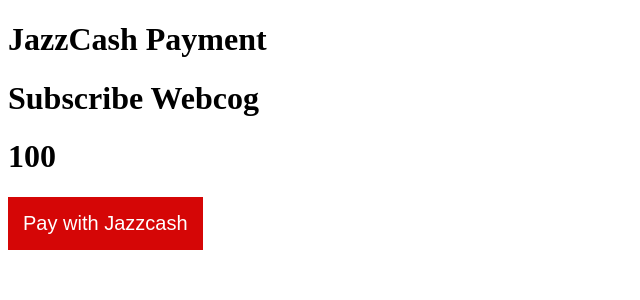
After one commit to faseeh1279/FoodVoyage, a Django app: page /add-to-cart/payment/ in a window 1280 px wide. The commit adds this page. Shown: the top 300 px of the page, without its empty margins (0-640 px from the left). Run offline with Django 5.2, Linux system fonts and the light colour scheme.

Commit message:
Add Jazz Cash Payment Gateway

```diff
--- a/core/settings.py
+++ b/core/settings.py
@@ -47,7 +47,8 @@ INSTALLED_APPS = [
     "users",
     "customer",
     "rider",
-    "restaurant"
+    "restaurant",
+    "payment",
 ]
 
 SOCIALACCOUNT_PROVIDERS = {
--- a/core/urls.py
+++ b/core/urls.py
@@ -28,7 +28,7 @@ urlpatterns = [
     path('contact/', views.contact_us, name='contact'),
     path('services/', views.services_page, name='services'),
     path('order-now/', views.order_now, name='order'),
-    path("add-to-card/", views.add_to_cart, name="add-to-cart"),
+    path("add-to-cart/", views.add_to_cart, name="add-to-cart"),
 
     # AJAX
     path("get-data/", views.get_data),
@@ -38,7 +38,7 @@ urlpatterns = [
     path('', include('customer.urls')),
     path("partner-with-us/restaurant/", include("restaurant.urls")),
     path("partner-with-us/rider/", include("rider.urls")),
-    path("payments/", include("payments.urls")),
+    path("add-to-cart/payment/", include("payment.urls")),
 ]
 
 
--- /dev/null
+++ b/payment/templates/payment/index.html
@@ -0,0 +1,39 @@
+<!DOCTYPE html>
+<html lang="en">
+<head>
+    <meta charset="UTF-8">
+    <meta name="viewport" content="width=device-width, initial-scale=1.0">
+    <title></title>
+    <style>
+        .jazzcash-button{
+            background-color: rgb(213, 6, 6);
+            color: white;
+            padding: 15px;
+            font-size: 20px;
+            border: none;
+            font-family: sans-serif;
+            text-decoration: none;
+        }
+    </style>
+</head>
+<body>
+    <h1>JazzCash Payment</h1>
+    <h1>{{product_name}}</h1>
+    <h1>{{product_price}}</h1>
+    <form method="post" action="https://sandbox.jazzcash.com.pk/CustomerPortal/transactionmanagement/merchantform/">
+        {% for key,value in post_data.items %}
+
+            <input type="hidden", name="{{key}}" value="{{value}}">
+
+        {% endfor %}
+        <button type="submit" class="jazzcash-button"> Pay with Jazzcash</button>
+
+    </form>
+    <script>
+        function submitForm(){
+            document.forms[0].submit()
+        }
+
+    </script>
+</body>
+</html>
--- a/payment/templates/payments/index.html
+++ b/payment/templates/payment/success.html
@@ -6,6 +6,6 @@
     <title>Document</title>
 </head>
 <body>
-
+    <h1>Your Purchased Has Success</h1>
 </body>
 </html>
--- a/payment/urls.py
+++ b/payment/urls.py
@@ -1,5 +1,6 @@
 from django.urls import path
 from . import views
 urlpatterns = [
-
+    path('', views.checkout, name="checkout"),
+    path('success', views.success, name="success")
 ]
--- a/payment/views.py
+++ b/payment/views.py
@@ -1,3 +1,78 @@
 from django.shortcuts import render
+from datetime import datetime, timedelta
+import hmac
+import hashlib
+from django.views.decorators.csrf import csrf_exempt
 
 # Create your views here.
+JAZZCASH_MERCHANT_ID = "MC105945"
+JAZZCASH_PASSWORD = "0e110bsuua"
+JAZZCASH_RETURN_URL = "http://127.0.0.1:8000/success/"
+JAZZCASH_INTEGRITY_SALT = "yc2724095u"
+
+
+def checkout(request):
+
+    product_name = "Subscribe Webcog"
+    product_price = 100
+
+    pp_Amount = int(product_price)
+
+    current_datetime = datetime.now()
+    pp_TxnDateTime = current_datetime.strftime('%Y%m%d%H%M%S')
+
+    expiry_datetime = current_datetime + timedelta(hours=1)
+    pp_TxnExpiryDateTime = expiry_datetime.strftime('%Y%m%d%H%M%S')
+
+    pp_TxnRefNo = "T" + pp_TxnDateTime
+    post_data = {
+        "pp_Version": "1.0",
+        "pp_TxnType": "",
+        "pp_Language": "EN",
+        "pp_MerchantID": JAZZCASH_MERCHANT_ID,
+        "pp_SubMerchantID": "",
+        "pp_Password": JAZZCASH_PASSWORD,
+        "pp_BankID": "TBANK",
+        "pp_ProductID": "RETL",
+        "pp_TxnRefNo": pp_TxnRefNo,
+        "pp_Amount": pp_Amount,
+        "pp_TxnCurrency": "PKR",
+        "pp_TxnDateTime": pp_TxnDateTime,
+        "pp_BillReference": "billRef",
+        "pp_Description": "Description of transaction",
+        "pp_TxnExpiryDateTime": pp_TxnExpiryDateTime,
+        "pp_ReturnURL": JAZZCASH_RETURN_URL,
+        "pp_SecureHash": "",
+        "ppmpf_1": "1",
+        "ppmpf_2": "2",
+        "ppmpf_3": "3",
+        "ppmpf_4": "4",
+        "ppmpf_5": "5"
+    }
+
+    sorted_string = "&".join(f"{key}={value}" for key , value in sorted(post_data.items()) if value != "")
+    pp_SecureHash = hmac.new(
+        JAZZCASH_INTEGRITY_SALT.encode(),
+        sorted_string.encode(),
+        hashlib.sha256
+    ).hexdigest()
+    post_data['pp_SecureHash'] = pp_SecureHash
+
+    context = {
+        'product_name':product_name,
+        "product_price":product_price,
+        'post_data':post_data
+    }
+
+    return render(request, 'payment/index.html', context)
+
+@csrf_exempt
+def success(request):
+    return render(request, 'success.html')
+
+
+def home(request):
+    context = {
+        "url_name":"payments"
+    }
+    return render(request, "index.html", context)
```
